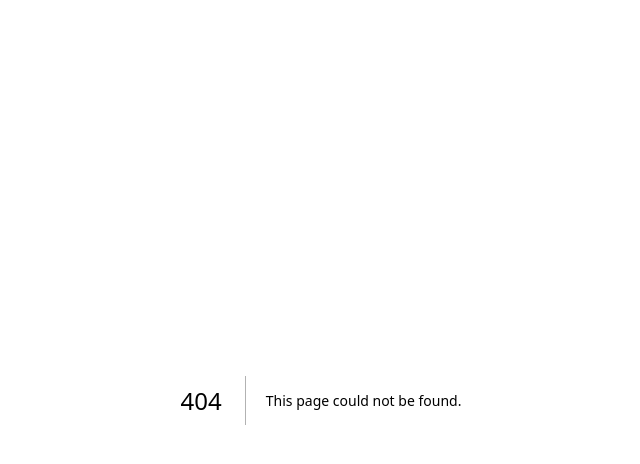
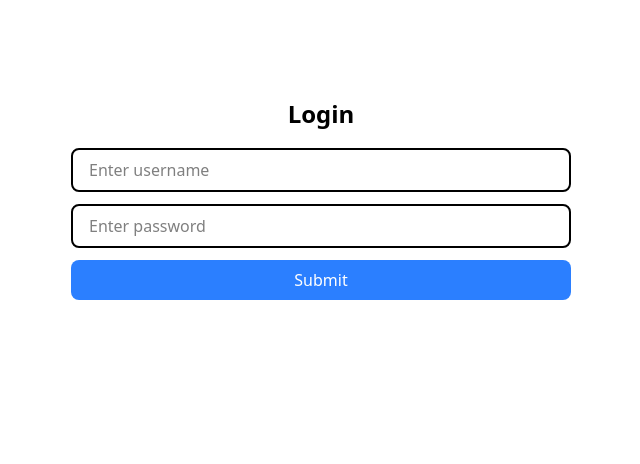
Before and after one commit to BigTako/shridzward-support-chat, a Next.js app: page /agent/login in a window 1280 px wide. Before the commit this address had no page. Shown: the top 464 px of the page, without its empty margins (319-959 px from the left). Built offline with nearby package versions, Linux system fonts and the light colour scheme; no server answers.

Commit message:
agent: login

```diff
--- /dev/null
+++ b/app/agent/login/page.tsx
@@ -0,0 +1,79 @@
+'use client';
+
+import { useEffect, useState } from 'react';
+import { useRouter } from 'next/navigation';
+import { socket } from '@/lib/socketClient';
+import toast from 'react-hot-toast';
+export default function AgentLoginPage() {
+  const router = useRouter();
+
+  useEffect(() => {
+    if (window) {
+      const user = JSON.parse(localStorage.getItem('user') || '{}');
+      if (user && user.type === 'agent') {
+        router.push('/agent');
+      }
+    }
+  }, [router]);
+
+  const handleLogin = async (username: string, password: string) => {
+    const result = (await socket.emitWithAck('agent-login', {
+      username,
+      password,
+    })) as {
+      status: 'success' | 'error';
+      message: string;
+    };
+
+    if (result && result.status === 'success' && window) {
+      const user = JSON.stringify({ type: 'agent', username });
+      localStorage.setItem('user', user);
+      const id = toast.success(result.message);
+      setTimeout(() => {
+        toast.remove(id);
+        router.push('/agent');
+      }, 1500);
+    } else {
+      toast.error(result.message);
+    }
+  };
+
+  const [username, setUsername] = useState('');
+  const [password, setPassword] = useState('');
+  return (
+    <div className='flex mt-24 justify-center w-full'>
+      <div className='flex flex-col gap-4 w-[500px] text-center'>
+        <h2 className='text-[24px] font-bold'>Login</h2>
+        <form
+          onSubmit={async (e) => {
+            e.preventDefault();
+            console.log('submit');
+            await handleLogin(username, password);
+          }}
+          className='w-full flex flex-col gap-3'
+        >
+          <input
+            type='text'
+            placeholder='Enter username'
+            className='flex-1 px-4 border-2 py-2 rounded-lg focus:outline-none'
+            value={username}
+            onChange={(e) => setUsername(e.target.value)}
+          />
+          <input
+            type='text'
+            placeholder='Enter password'
+            className='flex-1 px-4 border-2 py-2 rounded-lg focus:outline-none'
+            value={password}
+            onChange={(e) => setPassword(e.target.value)}
+          />
+          <button
+            type='submit'
+            className='px-4 py-2 rounded-lg text-white bg-blue-500'
+          >
+            Submit
+          </button>
+        </form>
+      </div>
+    </div>
+  );
+}
--- /dev/null
+++ b/app/agent/page.tsx
@@ -0,0 +1,51 @@
+'use client';
+
+import { fromMapping } from '@/lib/const';
+import { TRoom } from '@/lib/type';
+import { useUser } from '@/lib/useUser';
+import Image from 'next/image';
+import { useRouter } from 'next/navigation';
+import { useEffect, useState } from 'react';
+
+export default function AgentPage() {
+  const [rooms, setRooms] = useState<TRoom[]>([]);
+  const router = useRouter();
+  const { user, isLoggedIn } = useUser();
+
+  useEffect(() => {
+    if (window) {
+      if (isLoggedIn === false || (user && user.type !== 'agent')) {
+        router.push('/agent/login');
+      }
+    }
+  }, [router, user, isLoggedIn]);
+
+  return (
+    <div className='flex mt-24 justify-center w-full'>
+      <div className='flex flex-col gap-4 w-[500px] text-center p-2'>
+        {rooms.map((chat, i) => (
+          <div
+            className='flex flex-col gap-3 justify-center p-2 border-[1px] border-black rounded-lg'
+            key={`message-${i}`}
+          >
+            <div className='flex gap-2'>
+              <Image
+                className='h-[50px] w-[50px] rounded-full'
+                src='https://www.assuropoil.fr/wp-content/uploads/2023/07/avoir-un-chat-sante.jpg'
+                alt='Client image'
+                width={540}
+                height={840}
+              />
+              <div className='flex-1 flex flex-col gap-1 max-w-full truncate'>
+                <h3 className='font-bold'>Room: {chat.roomId}</h3>
+                <h3 className='truncate text-ellipsis max-w-full'>
+                  {fromMapping[chat.from]}: {chat.lastMessage}
+                </h3>
+              </div>
+            </div>
+          </div>
+        ))}
+      </div>
+    </div>
+  );
+}
--- a/app/ai/page.tsx
+++ b/app/ai/page.tsx
@@ -1,31 +1,11 @@
 'use client';
 
 import ChatForm from '@/components/ChatRoom';
+import { fromMapping } from '@/lib/const';
 import { socket } from '@/lib/socketClient';
+import { FromType, TRoom } from '@/lib/type';
 import Image from 'next/image';
 import { useState } from 'react';
-
-type FromType = 'agent' | 'client' | 'context';
-
-const fromMapping: Record<FromType, string> = {
-  agent: 'Agent John',
-  client: 'Client',
-  context: 'Context',
-};
-
-// const chats: { roomId: string; from: FromType; lastMessage: string }[] = [
-//   {
-//     roomId: '123ig123g1g',
-//     from: 'context',
-//     lastMessage: 'User question: question. Please wait unitl client joins.',
-//   },
-// ];
-
-type TRoom = {
-  roomId: number;
-  from: FromType;
-  lastMessage: string;
-};
 
 export default function AiWorkflow() {
   const [rooms, setRooms] = useState<TRoom[]>([]);
--- a/app/layout.tsx
+++ b/app/layout.tsx
@@ -1,6 +1,7 @@
 import type { Metadata } from 'next';
 import { Geist, Geist_Mono } from 'next/font/google';
 import './globals.css';
+import { Toaster } from 'react-hot-toast';
 
 const geistSans = Geist({
   variable: '--font-geist-sans',
@@ -28,6 +29,21 @@ export default function RootLayout({
         className={`${geistSans.variable} ${geistMono.variable} antialiased`}
       >
         <div className='mx-auto max-w-7xl'>{children}</div>
+        <Toaster
+          position='top-center'
+          gutter={12}
+          containerStyle={{ margin: '8px' }}
+          toastOptions={{
+            success: {
+              duration: 3 * 1000,
+            },
+            error: {
+              duration: 5 * 1000,
+            },
+            className:
+              'bg-other-white text-p4 max-w[500px] py-[16px] px-[24px] text-gray-700',
+          }}
+        />
       </body>
     </html>
   );
--- /dev/null
+++ b/lib/const.ts
@@ -0,0 +1,7 @@
+import { type FromType } from './type';
+
+export const fromMapping: Record<FromType, string> = {
+  agent: 'Agent John',
+  client: 'Client',
+  context: 'Context',
+};
--- /dev/null
+++ b/lib/useUser.ts
@@ -0,0 +1,20 @@
+import { useEffect, useState } from 'react';
+type TUser = {
+  type: 'client' | 'agent';
+  username: string;
+};
+
+export function useUser() {
+  const [user, setUser] = useState<TUser | null>(null);
+  const [isLoggedIn, setIsLoggedIn] = useState<boolean | null>(null);
+
+  useEffect(() => {
+    if (window) {
+      const userData = JSON.parse(localStorage.getItem('user') || 'null');
+      setIsLoggedIn(Boolean(userData));
+      setUser(userData);
+    }
+  }, []);
+
+  return { user, isLoggedIn };
+}
--- a/package.json
+++ b/package.json
@@ -13,6 +13,7 @@
     "next": "15.3.2",
     "react": "^19.0.0",
     "react-dom": "^19.0.0",
+    "react-hot-toast": "^2.5.2",
     "socket.io": "^4.8.1",
     "socket.io-client": "^4.8.1",
     "ts-node": "^10.9.2"
```
Also changed, not shown: lib/type.d.ts (added, +7 -0 lines), server.mts, 1 other file (tests, documents, lock files or other folders).
